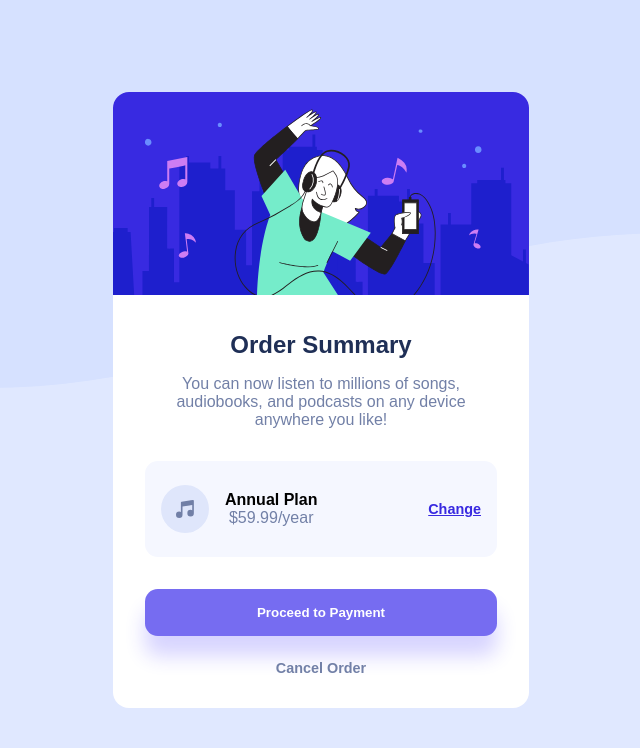
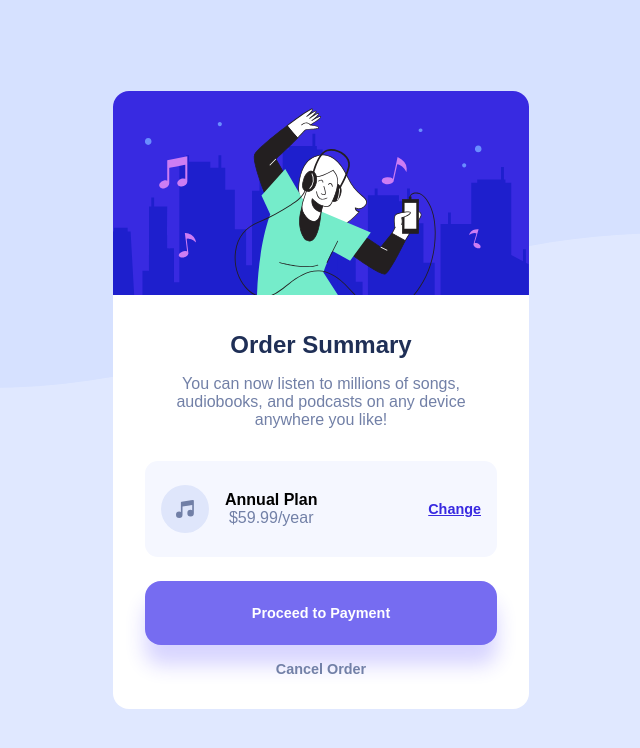
Before and after one commit to prmtrigo/Order-Summary-Component, a plain HTML site: page index.html in a window 1280 px wide. In both pictures the pointer is over the button "Proceed to Payment". Shown: the whole page, without its empty margins (319-959 px from the left). Drawn offline with Linux system fonts and the light colour scheme.

Commit message:
hover added

```diff
--- a/css/style.css
+++ b/css/style.css
@@ -113,6 +113,11 @@ main button{
 
 main button:hover{
     background: #766cf1;
+    padding: 1.5rem 0;
+    margin-bottom: 1rem;
+    margin-top: -0.5rem;
+    font-size: 0.9rem;
+    border-radius: 1rem;
 }
 
 #cancel-order{
@@ -121,10 +126,10 @@ main button:hover{
     font-weight: 600;
     font-size: 0.9rem;
     margin-bottom: 2rem;
-    transition: color 0.3s;
+    transition: 0.3s;
 }
 
 #cancel-order:hover{
     color: var(--dark-blue);
-
+    font-size: 1rem;
 }
```
